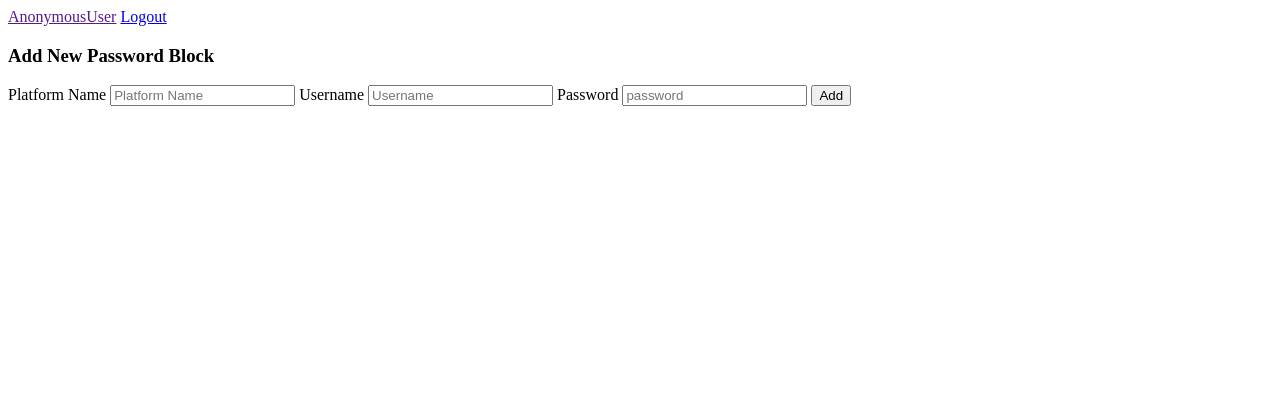
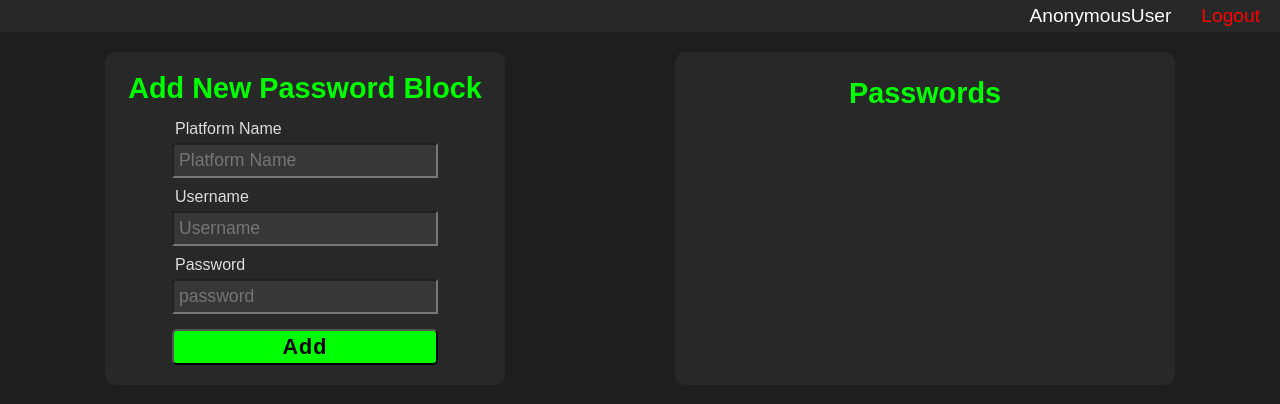
Before and after one commit to Saidul-1/PasswordManager, a Django app: template PasswordManager/Passwords/templates/index.html in a window 1280 px wide. Shown: the top 404 px of the page. Run offline with Django 3.2, Linux system fonts and the light colour scheme; the template is opened without the code that fills it, so the values that code supplies are empty.

Commit message:
CSS added

```diff
--- a/PasswordManager/PasswordManager/settings.py
+++ b/PasswordManager/PasswordManager/settings.py
@@ -117,6 +117,7 @@ USE_TZ = True
 # https://docs.djangoproject.com/en/5.0/howto/static-files/
 
 STATIC_URL = 'static/'
+STATICFILES_DIRS = [ BASE_DIR / 'Passwords/static/Passwords/' ]
 
 # Default primary key field type
 # https://docs.djangoproject.com/en/5.0/ref/settings/#default-auto-field
--- /dev/null
+++ b/PasswordManager/Passwords/static/Passwords/home.css
@@ -0,0 +1,87 @@
+*{
+    margin: 0;
+    padding: 0;
+    box-sizing: border-box;
+    font-family: sans-serif;
+}
+a{
+    text-decoration: none;
+    color: white;
+    display: block;
+    padding: 5px 10px;
+}
+#logout{
+    color: red;
+}
+.navbar{
+    width: 100vw;
+    padding-right: 10px;
+    display: flex;
+    justify-content: right;
+    gap: 10px;
+    font-size: 1.2em;
+    background-color: rgb(40, 40, 40);
+}
+body{
+    background-color: rgb(30, 30, 30);
+}
+.main-container{
+    display: flex;
+    padding: 20px;
+    justify-content: space-around;
+    color: white;
+}
+.add-pass, .pass-blocks{
+    border-radius: 10px;
+    padding: 15px 0;
+    gap: 2px;
+    text-align: center;
+    color: white;
+    background-color: rgb(40, 40, 40);
+    width: 500px;
+
+}
+.add-pass{
+    height:fit-content;
+    padding: 10px;
+    width: 400px;
+}
+.password-block{
+    padding: 10px;
+    margin: 10px 20px;
+    text-align: left;
+    background-color: rgb(40, 40, 40);
+    border:1px solid #0f0;
+}
+.title{
+    color:#0f0;
+    font-size: 1.8em;
+    padding: 10px;
+}
+label{
+    display: flex;
+    align-items: left;
+    padding: 5px 0 0 60px;
+    color: rgb(221, 221, 221);
+}
+.inputs{
+    font-size: 1.1rem;
+    display: block;
+    width: 70%;
+    margin: 5px auto;
+    padding: 5px;
+    background-color: rgb(55, 55, 55);
+    color: rgb(221, 221, 221);
+}
+
+#button{
+    margin: 10px;
+    padding: 3px;
+    border-radius: 5px;
+    color: black;
+    background-color: #0f0;
+    font-size: 1.35em;
+    font-weight: 600;
+    letter-spacing: 0.05em;
+    width: 70%;
+}
--- a/PasswordManager/Passwords/templates/index.html
+++ b/PasswordManager/Passwords/templates/index.html
@@ -1,34 +1,39 @@
+{% load static %}
 <!DOCTYPE html>
 <html lang="en">
 <head>
     <meta charset="UTF-8">
     <meta name="viewport" content="width=device-width, initial-scale=1.0">
+    <link rel="stylesheet" type="text/css" href="{% static 'home.css' %}">
+
     <title>{{user}}</title>
 </head>
 <body>
     <div class = 'navbar'>
         <a href = "">{{user}}</a>
-        <a href = "{% url 'logout' %}">Logout</a>
+        <a id = 'logout' href = "{% url 'logout' %}">Logout</a>
     </div>
+    <div class = 'main-container'>
         <div class = 'add-pass'>
-        <h3>Add New Password Block</h3>
+            <h2 class = 'title'>Add New Password Block</h2>
             <form method = 'POST'>
                 {% csrf_token %}
                 <label for = 'platform'>Platform Name</label>
-            <input type = 'text', name = 'platform', placeholder='Platform Name' required />
+                <input class = 'inputs' type = 'text', name = 'platform', placeholder='Platform Name' required />
 
                 <label for = 'username'>Username</label>
-            <input type = 'text', name = 'username', placeholder='Username' required />
+                <input class = 'inputs' type = 'text', name = 'username', placeholder='Username' required />
 
                 <label for = 'password'>Password</label>
-            <input type = 'text', name = 'password', placeholder='password' required />
+                <input class = 'inputs' type = 'text', name = 'password', placeholder='password' required />
 
-            <input type = 'submit' value = 'Add' />
+                <input id = 'button' type = 'submit' value = 'Add' />
             </form>
 
         </div>
 
-    <div class = 'user-password-blocks'>
+        <div class = 'pass-blocks'>
+            <h2 class = 'title'>Passwords</h2>
             {% for block in PasswordBlocks %}
             <div class = 'password-block'>
                 <p>Platform Name: {{block.platform}}</p>
@@ -37,5 +42,6 @@
             </div>
             {% endfor %}
         </div>
+    </div>
 </body>
 </html>
```
Also changed, not shown: PasswordManager/Passwords/static/Passwords/forms.css (added, +60 -0 lines), PasswordManager/Passwords/templates/login.html (+18 -6 lines), PasswordManager/Passwords/templates/signup.html (+7 -2 lines), PasswordManager/db.sqlite3. Lines whose indentation alone changed are shown as unchanged.
